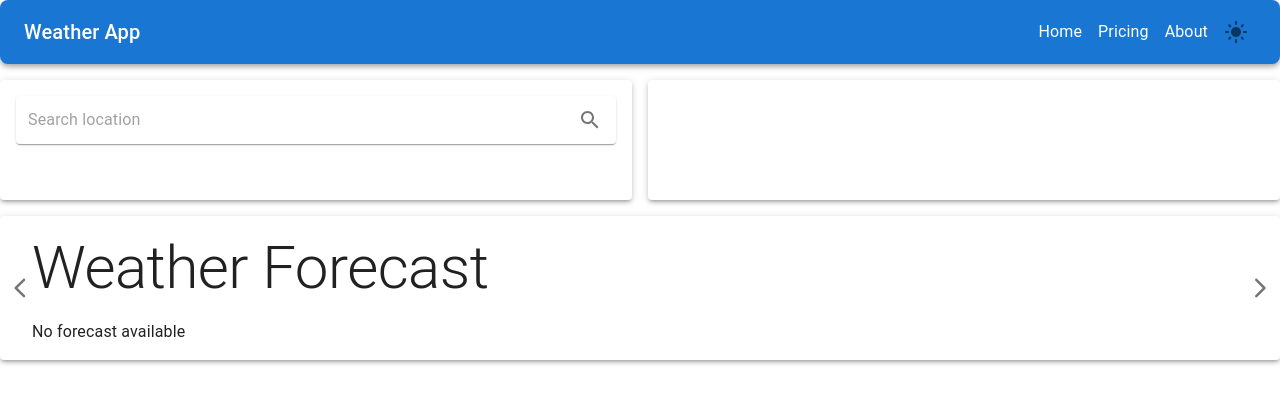
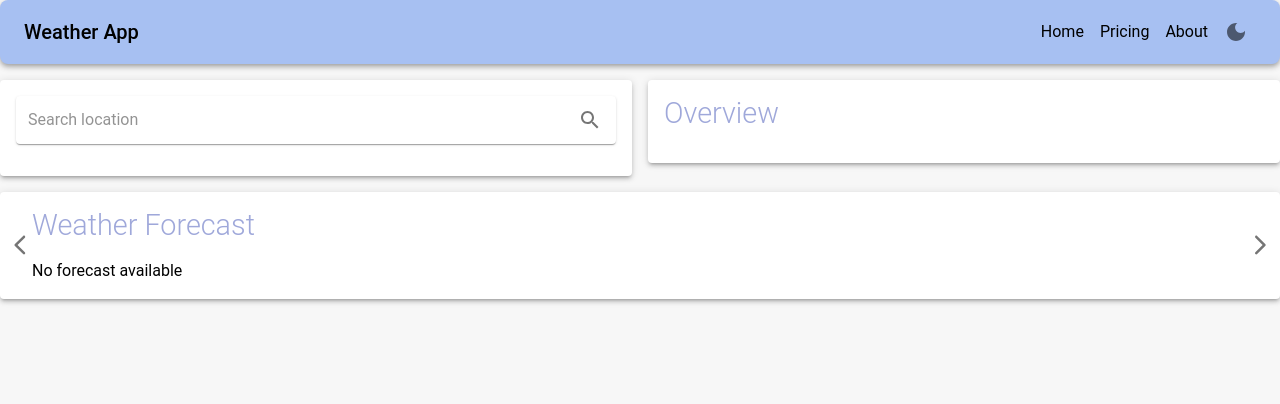
Before and after one commit to leo9iota/weather-app, a React (Create React App) app: page / in a window 1280 px wide. Shown: the top 404 px of the page. Built offline with nearby package versions, Linux system fonts and the light colour scheme.

Commit message:
Implement theme context

```diff
--- a/src/components/ThemeContext.jsx
+++ b/src/components/ThemeContext.jsx
@@ -1,23 +1,27 @@
-// ThemeContext.js
-import React, { createContext, useState, useContext } from 'react';
-import { darkTheme, lightTheme } from '../themes'; // adjust the import path
+import React, { createContext, useState, useMemo } from 'react';
+import { createTheme, ThemeProvider as MUIThemeProvider } from '@mui/material';
+import { darkTheme } from '../themes/DarkTheme';
+import { lightTheme } from '../themes/LightTheme';
 
-const ThemeContext = createContext();
+const ThemeContext = createContext({
+  currentTheme: 'light',
+  toggleTheme: () => {},
+});
 
-export const useThemeContext = () => useContext(ThemeContext);
+export const useThemeContext = () => React.useContext(ThemeContext);
 
 export const ThemeProviderWrapper = ({ children }) => {
-  const [theme, setTheme] = useState('light');
+  const [currentTheme, setCurrentTheme] = useState('light');
+  const toggleTheme = () =>
+    setCurrentTheme((prevTheme) => (prevTheme === 'light' ? 'dark' : 'light'));
 
-  const toggleTheme = () => {
-    setTheme((prevTheme) => (prevTheme === 'light' ? 'dark' : 'light'));
-  };
-
-  const muiTheme = theme === 'light' ? lightTheme : darkTheme;
+  const theme = useMemo(() => {
+    return createTheme(currentTheme === 'light' ? lightTheme : darkTheme);
+  }, [currentTheme]);
 
   return (
-    <ThemeContext.Provider value={{ theme, toggleTheme, muiTheme }}>
-      {children}
+    <ThemeContext.Provider value={{ currentTheme, toggleTheme }}>
+      <MUIThemeProvider theme={theme}>{children}</MUIThemeProvider>
     </ThemeContext.Provider>
   );
 };
```
